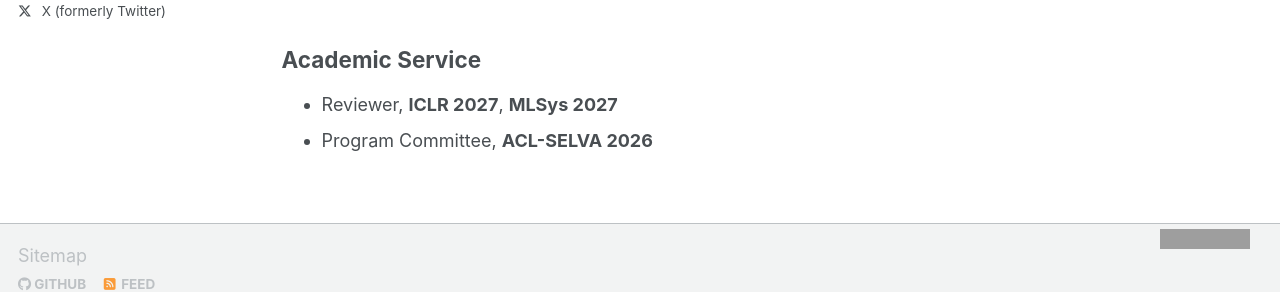
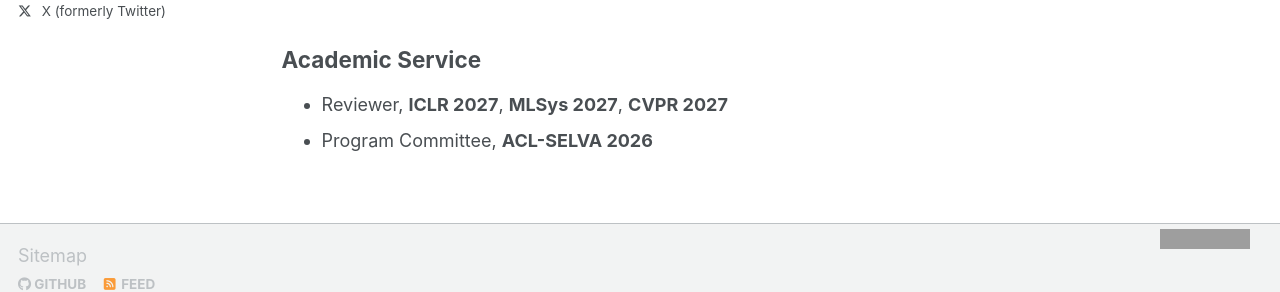
Before and after one commit to mtilyxuegao/mtilyxuegao.github.io, a Jekyll site: the page built from _pages/about.md, in a window 1280 px wide and 900 px high, scrolled down 3036 px. Shown: the part 539-831 px from the top of the window. Built offline with Jekyll 4.4.1, drawn with Linux system fonts in a browser that asks for light colours; a script that is not in the unit is left out; grey boxes are pictures that could not be loaded.

Commit message:
Add CVPR 2027 reviewing to Academic Service
Co-Authored-By: Claude Opus 5.5 <noreply@anthropic.com>

```diff
--- a/_pages/about.md
+++ b/_pages/about.md
@@ -163,5 +163,5 @@ Undergraduate Studies (Transferred)
 
 ## Academic Service
 
-- Reviewer, **ICLR 2027**, **MLSys 2027**
+- Reviewer, **ICLR 2027**, **MLSys 2027**, **CVPR 2027**
 - Program Committee, **ACL-SELVA 2026**
```
